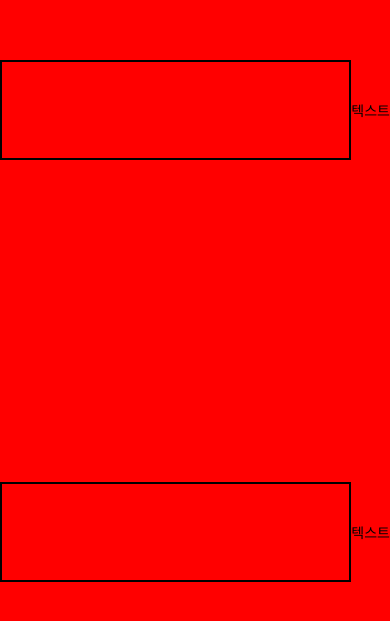
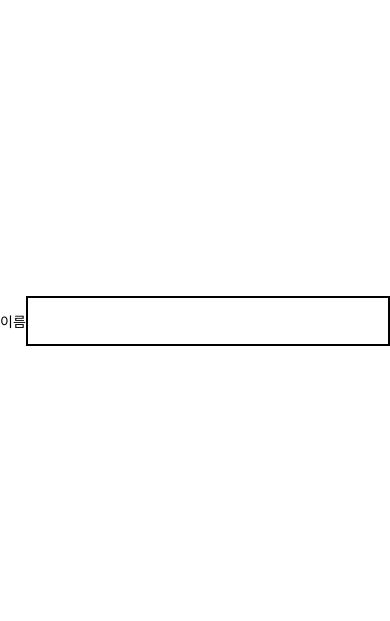
Before and after one commit to M-Sik/react-native-matzip-app, a React Native app in the folder front/: screen / in a window 390 px wide. Shown: the part 101-722 px from the top of the page. Built offline with nearby package versions, Linux system fonts and the light colour scheme.

Commit message:
input change 이벤트 핸들링 공부

```diff
--- a/front/App.tsx
+++ b/front/App.tsx
@@ -1,16 +1,22 @@
-import React from 'react';
+import React, {useState} from 'react';
 import {SafeAreaView, StyleSheet, Text, TextInput, View} from 'react-native';
 
 function App(): JSX.Element {
+  const [name, setName] = useState('');
+  const handleChangeInput = (text: string) => {
+    console.log(text);
+    setName(text);
+  };
+
   return (
     <SafeAreaView style={styles.container}>
       <View style={styles.inputContainer}>
-        <TextInput style={styles.input} />
-        <Text>텍스트</Text>
-      </View>
-      <View style={styles.inputContainer}>
-        <TextInput style={styles.input} />
-        <Text>텍스트</Text>
+        <Text>이름</Text>
+        <TextInput
+          style={styles.input}
+          value={name}
+          onChangeText={handleChangeInput}
+        />
       </View>
     </SafeAreaView>
   );
@@ -19,18 +25,16 @@
 const styles = StyleSheet.create({
   container: {
     flex: 1,
-    backgroundColor: 'yellow',
   },
   input: {
     flex: 1,
     borderWidth: 2,
     borderColor: 'black',
-    height: 100,
+    height: 50,
     width: 100,
   },
   inputContainer: {
     flex: 1,
-    backgroundColor: 'red',
     flexDirection: 'row',
     alignItems: 'center',
   },
```
